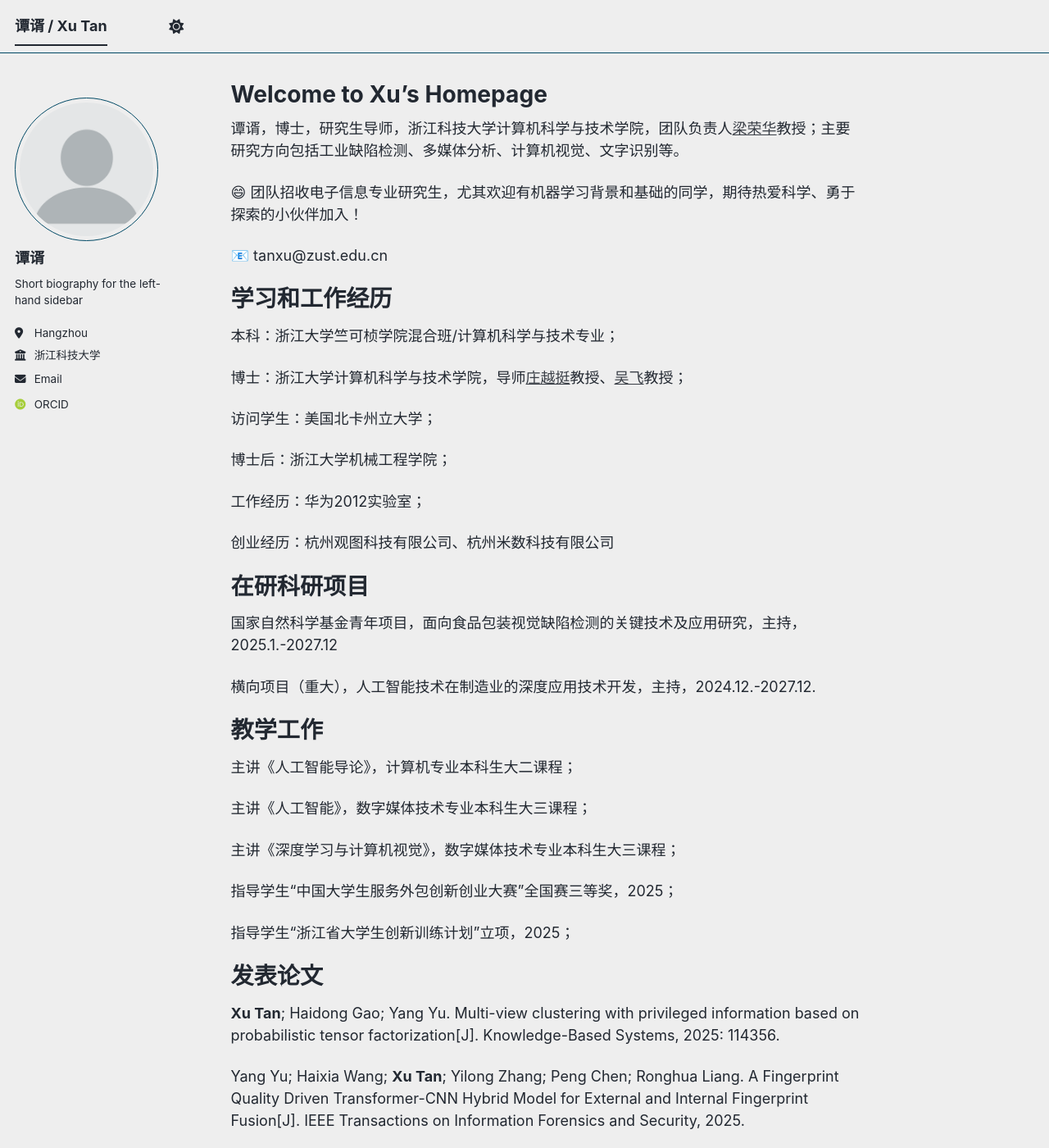
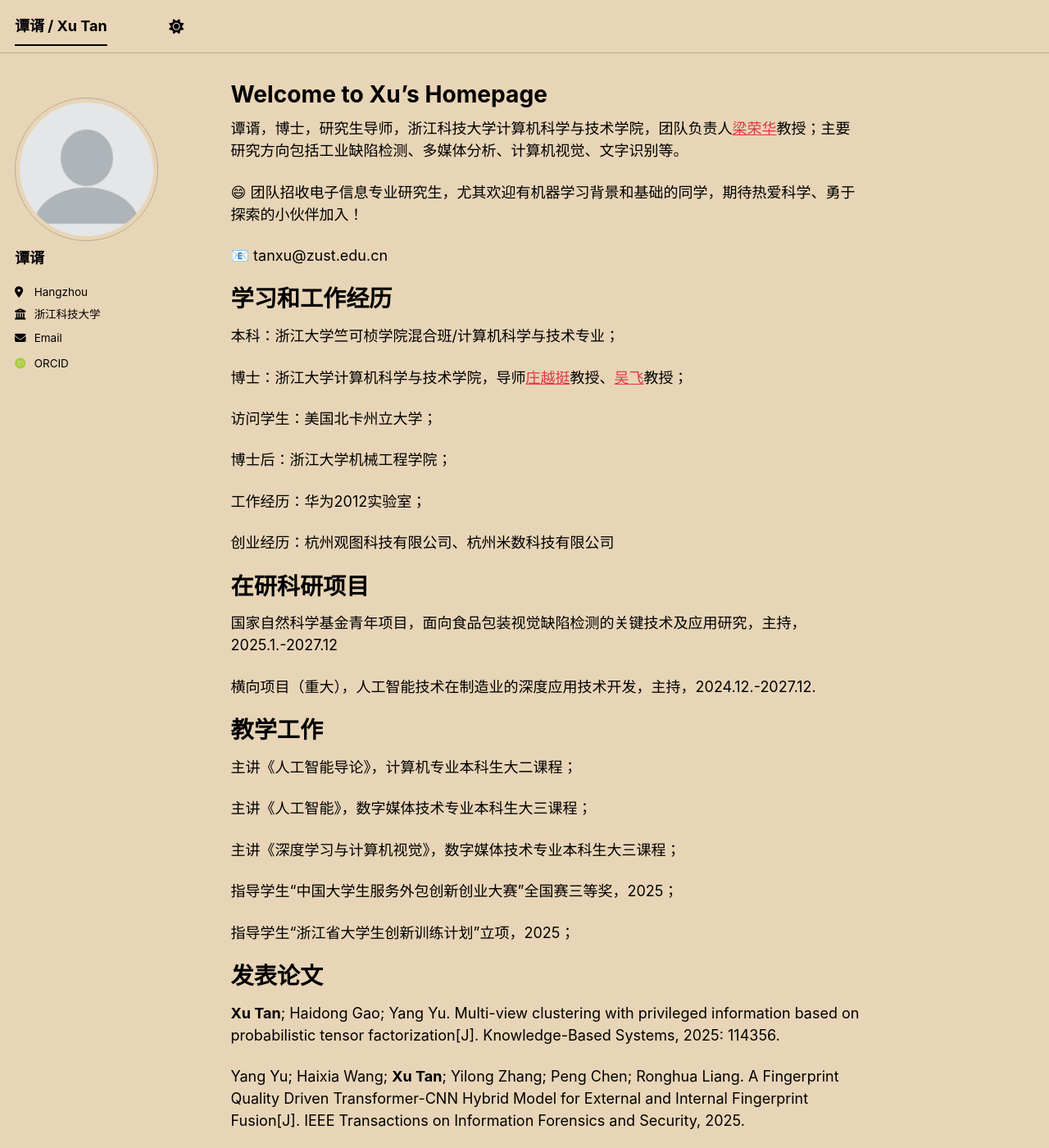
Before and after one commit to tumitx/tumitx.github.io, a Jekyll site: the page built from _pages/about.md, in a window 1280 px wide and 1400 px high. Shown: the whole window at 82% size. Built offline with Jekyll 4.4.1, drawn with Linux system fonts in a browser that asks for light colours; emoji names are drawn with the system emoji font; some web fonts are replaced; a script bundle is joined from its source files by our own code; library files that are not in the unit come from our copies.

Commit message:
Update _config.yml

```diff
--- a/_config.yml
+++ b/_config.yml
@@ -8,7 +8,7 @@
 
 # Basic Site Settings
 locale                   : "en-US"
-site_theme               : "air" # The available themes options are "default", "air", "sunrise", "mint", "dirt" and "contrast"
+site_theme               : "sunrise" # The available themes options are "default", "air", "sunrise", "mint", "dirt" and "contrast"
 title                    : "谭谞 / Xu Tan"
 title_separator          : "-"
 name                     : &name "谭谞"
@@ -26,7 +26,7 @@
   avatar           : "profile.png"
   name             : "谭谞"
   pronouns         : # example: "she/her"
-  bio              : "Short biography for the left-hand sidebar"
+  bio              : ""
   location         : "Hangzhou"
   employer         : "浙江科技大学"
   uri              : # URL
```
